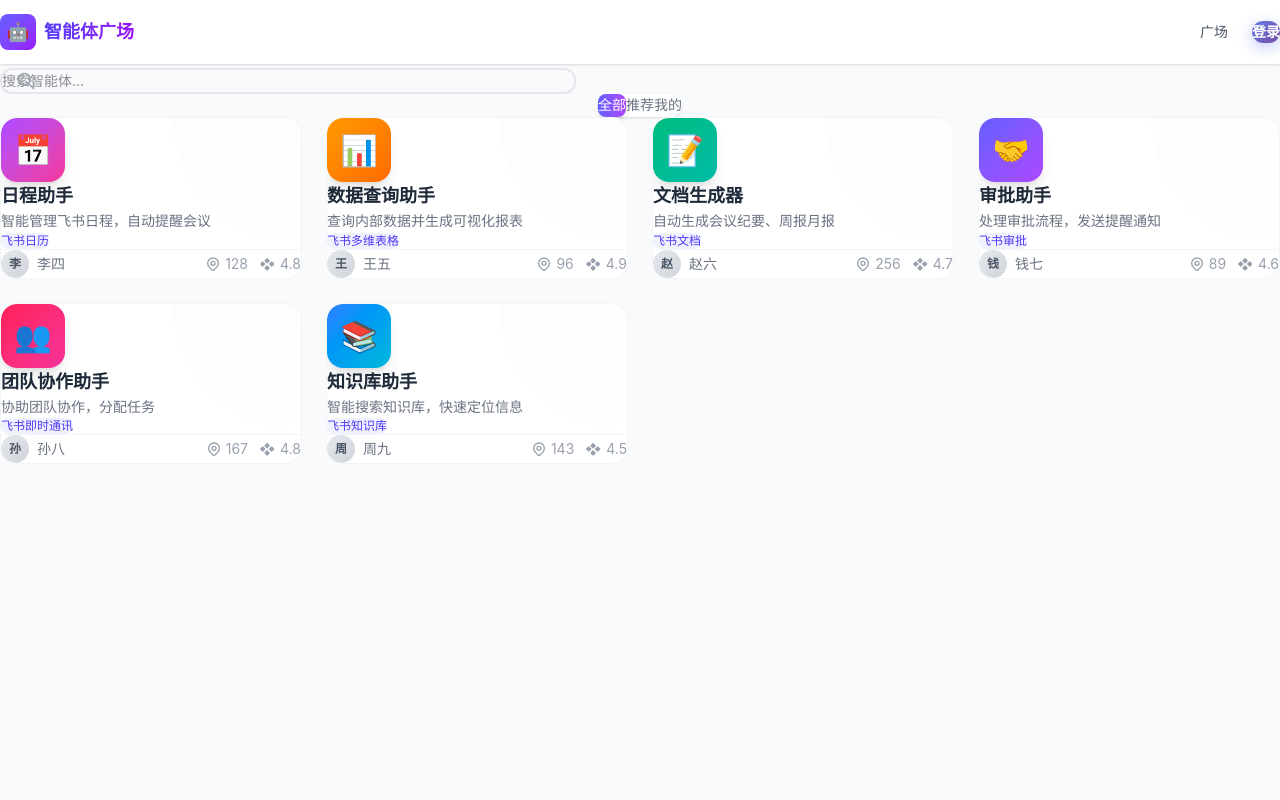
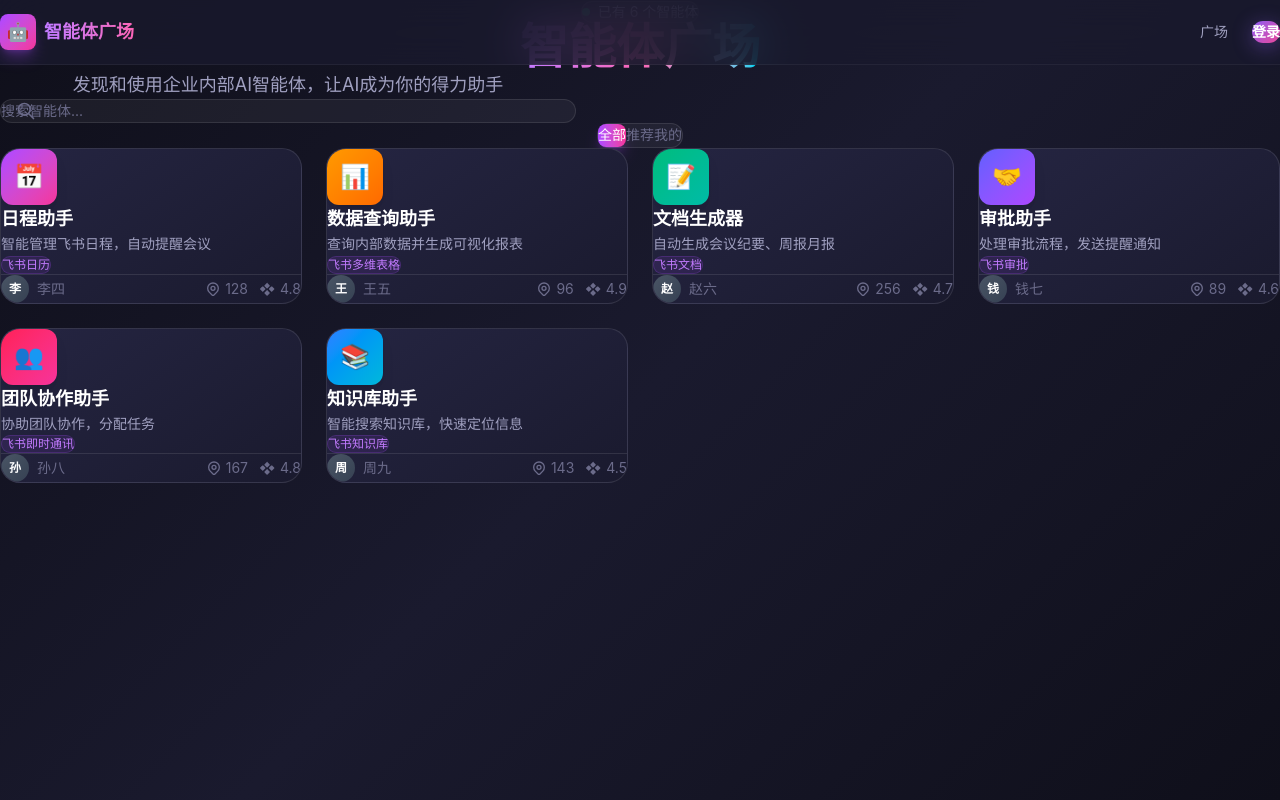
Before and after one commit to zhangxiaoran521520-web/agent-square, a Next.js app: page / in a window 1280 px wide. Built offline with nearby package versions, Linux system fonts and the light colour scheme.

Commit message:
feat: 升级深色主题，炫酷科技感 UI

```diff
--- a/src/app/globals.css
+++ b/src/app/globals.css
@@ -1,26 +1,31 @@
 @import "tailwindcss";
 
 :root {
-  --feishu-blue: #165dff;
-  --feishu-blue-light: #e8f3ff;
-  --feishu-gray-1: #f5f7fa;
-  --feishu-gray-2: #e5e6eb;
-  --feishu-gray-3: #c9cdd4;
-  --feishu-gray-4: #86909c;
-  --feishu-gray-5: #4e5969;
-  --feishu-gray-6: #1d2129;
+  --dark-bg: #0f0f1a;
+  --dark-surface: #1a1a2e;
+  --dark-card: #252542;
+  --dark-border: #3a3a5c;
+  --text-primary: #ffffff;
+  --text-secondary: #a0a0c0;
+  --text-muted: #6b6b8a;
+  --accent-purple: #8b5cf6;
+  --accent-blue: #3b82f6;
+  --accent-pink: #ec4899;
+  --accent-cyan: #06b6d4;
 }
 
 @theme inline {
-  --color-feishu-blue: var(--feishu-blue);
-  --color-feishu-blue-light: var(--feishu-blue-light);
-  --color-feishu-gray-1: var(--feishu-gray-1);
-  --color-feishu-gray-2: var(--feishu-gray-2);
-  --color-feishu-gray-3: var(--feishu-gray-3);
-  --color-feishu-gray-4: var(--feishu-gray-4);
-  --color-feishu-gray-5: var(--feishu-gray-5);
-  --color-feishu-gray-6: var(--feishu-gray-6);
-  --font-sans: -apple-system, BlinkMacSystemFont, 'Segoe UI', Roboto, sans-serif;
+  --color-dark-bg: var(--dark-bg);
+  --color-dark-surface: var(--dark-surface);
+  --color-dark-card: var(--dark-card);
+  --color-dark-border: var(--dark-border);
+  --color-text-primary: var(--text-primary);
+  --color-text-secondary: var(--text-secondary);
+  --color-text-muted: var(--text-muted);
+  --color-accent-purple: var(--accent-purple);
+  --color-accent-blue: var(--accent-blue);
+  --color-accent-pink: var(--accent-pink);
+  --color-accent-cyan: var(--accent-cyan);
 }
 
 * {
@@ -30,11 +35,12 @@
 }
 
 body {
-  font-family: var(--font-sans);
-  background: #f5f7fa;
-  color: var(--feishu-gray-6);
+  font-family: -apple-system, BlinkMacSystemFont, 'Segoe UI', Roboto, sans-serif;
+  background: linear-gradient(135deg, #0f0f1a 0%, #1a1a2e 50%, #0f0f1a 100%);
+  color: var(--text-primary);
   font-size: 14px;
   line-height: 1.6;
+  min-height: 100vh;
 }
 
 @layer components {
@@ -54,54 +60,87 @@ body {
   }
 
   .btn-primary {
-    background: linear-gradient(135deg, #667eea 0%, #764ba2 100%);
+    background: linear-gradient(135deg, #8b5cf6 0%, #ec4899 100%);
     color: white;
-    box-shadow: 0 4px 15px rgba(102, 126, 234, 0.4);
+    box-shadow: 0 4px 20px rgba(139, 92, 246, 0.4);
   }
 
   .btn-primary:hover {
     transform: translateY(-2px);
-    box-shadow: 0 8px 25px rgba(102, 126, 234, 0.5);
+    box-shadow: 0 8px 30px rgba(139, 92, 246, 0.5);
+  }
+
+  .btn-secondary {
+    background: rgba(255, 255, 255, 0.1);
+    color: white;
+    border: 1px solid rgba(255, 255, 255, 0.2);
+  }
+
+  .btn-secondary:hover {
+    background: rgba(255, 255, 255, 0.15);
+    border-color: rgba(255, 255, 255, 0.3);
   }
 
   .card {
-    background: white;
+    background: linear-gradient(145deg, #252542 0%, #1a1a2e 100%);
     border-radius: 20px;
     padding: 24px;
-    box-shadow: 0 4px 20px rgba(0, 0, 0, 0.05);
+    border: 1px solid rgba(255, 255, 255, 0.1);
     transition: all 0.4s;
-    border: 1px solid rgba(255, 255, 255, 0.8);
+    position: relative;
+    overflow: hidden;
+  }
+
+  .card::before {
+    content: '';
+    position: absolute;
+    top: 0;
+    left: 0;
+    right: 0;
+    height: 1px;
+    background: linear-gradient(90deg, transparent, rgba(139, 92, 246, 0.5), transparent);
+    opacity: 0;
+    transition: opacity 0.3s;
+  }
+
+  .card:hover::before {
+    opacity: 1;
   }
 
   .card:hover {
     transform: translateY(-8px) scale(1.02);
-    box-shadow: 0 20px 40px rgba(0, 0, 0, 0.1);
+    border-color: rgba(139, 92, 246, 0.4);
+    box-shadow: 0 20px 40px rgba(0, 0, 0, 0.4), 0 0 40px rgba(139, 92, 246, 0.1);
   }
 
   .input {
     width: 100%;
     padding: 14px 18px;
-    border: 2px solid var(--feishu-gray-2);
+    background: rgba(255, 255, 255, 0.05);
+    border: 1px solid rgba(255, 255, 255, 0.1);
     border-radius: 14px;
     font-size: 14px;
     outline: none;
     transition: all 0.3s;
-    background: white;
+    color: white;
   }
 
   .input:focus {
-    border-color: var(--feishu-blue);
-    box-shadow: 0 0 0 4px rgba(22, 93, 255, 0.15);
+    border-color: var(--accent-purple);
+    box-shadow: 0 0 0 4px rgba(139, 92, 246, 0.2);
+  }
+
+  .input::placeholder {
+    color: var(--text-muted);
   }
 
   .tabs {
     display: flex;
     gap: 12px;
     padding: 6px;
-    background: rgba(255, 255, 255, 0.8);
+    background: rgba(255, 255, 255, 0.05);
     border-radius: 16px;
-    backdrop-filter: blur(10px);
-    box-shadow: 0 2px 10px rgba(0, 0, 0, 0.05);
+    border: 1px solid rgba(255, 255, 255, 0.1);
   }
 
   .tab {
@@ -110,26 +149,45 @@ body {
     font-size: 14px;
     font-weight: 500;
     cursor: pointer;
-    color: var(--feishu-gray-4);
+    color: var(--text-muted);
     background: transparent;
     border: none;
     transition: all 0.3s;
   }
 
   .tab:hover {
-    background: var(--feishu-gray-1);
-    color: var(--feishu-gray-6);
+    color: var(--text-primary);
   }
 
   .tab.active {
-    background: linear-gradient(135deg, #667eea 0%, #764ba2 100%);
+    background: linear-gradient(135deg, #8b5cf6 0%, #ec4899 100%);
     color: white;
-    box-shadow: 0 4px 15px rgba(102, 126, 234, 0.4);
+    box-shadow: 0 4px 15px rgba(139, 92, 246, 0.4);
   }
 
-  .glass {
-    background: rgba(255, 255, 255, 0.9);
-    backdrop-filter: blur(20px);
-    border: 1px solid rgba(255, 255, 255, 0.8);
+  .glow-purple {
+    box-shadow: 0 0 30px rgba(139, 92, 246, 0.3);
+  }
+
+  .glow-blue {
+    box-shadow: 0 0 30px rgba(59, 130, 246, 0.3);
   }
 }
+
+@keyframes float {
+  0%, 100% {
+    transform: translateY(0);
+  }
+  50% {
+    transform: translateY(-10px);
+  }
+}
+
+@keyframes pulse-glow {
+  0%, 100% {
+    box-shadow: 0 0 20px rgba(139, 92, 246, 0.3);
+  }
+  50% {
+    box-shadow: 0 0 40px rgba(139, 92, 246, 0.5);
+  }
+}
--- a/src/app/page.tsx
+++ b/src/app/page.tsx
@@ -115,34 +115,41 @@ export default function HomePage() {
 
   if (loading) {
     return (
-      <div className="min-h-screen bg-gray-50 flex items-center justify-center">
+      <div className="min-h-screen flex items-center justify-center">
         <div className="text-center">
-          <div className="w-16 h-16 border-4 border-indigo-200 border-t-indigo-600 rounded-full animate-spin mx-auto mb-4"></div>
-          <p className="text-gray-500">正在加载...</p>
+          <div className="w-16 h-16 border-4 border-purple-500/30 border-t-purple-500 rounded-full animate-spin mx-auto mb-4"></div>
+          <p className="text-text-secondary">正在加载智能体广场...</p>
         </div>
       </div>
     );
   }
 
   return (
-    <div className="min-h-screen bg-gray-50">
+    <div className="min-h-screen">
       <div className="max-w-7xl mx-auto px-6 py-24">
         <div className="text-center mb-12">
-          <h1 className="text-4xl font-bold bg-gradient-to-r from-indigo-600 to-purple-600 bg-clip-text text-transparent mb-4">
-            智能体广场
+          <div className="inline-flex items-center gap-2 px-4 py-2 bg-white/5 rounded-full mb-6 border border-white/10">
+            <span className="w-2 h-2 bg-green-400 rounded-full animate-pulse"></span>
+            <span className="text-text-secondary text-sm">已有 {agents.length} 个智能体</span>
+          </div>
+
+          <h1 className="text-4xl md:text-5xl font-bold mb-4">
+            <span className="bg-gradient-to-r from-purple-400 via-pink-400 to-cyan-400 bg-clip-text text-transparent">
+              智能体广场
+            </span>
           </h1>
-          <p className="text-gray-500 text-lg mb-8">
-            发现和使用企业内部AI智能体，提升工作效率
+          <p className="text-text-secondary text-lg mb-8 max-w-xl mx-auto">
+            发现和使用企业内部AI智能体，让AI成为你的得力助手
           </p>
 
           <div className="max-w-xl mx-auto relative">
-            <svg className="absolute left-4 top-1/2 -translate-y-1/2 w-5 h-5 text-gray-400" fill="none" stroke="currentColor" viewBox="0 0 24 24">
+            <svg className="absolute left-4 top-1/2 -translate-y-1/2 w-5 h-5 text-text-muted" fill="none" stroke="currentColor" viewBox="0 0 24 24">
               <path strokeLinecap="round" strokeLinejoin="round" strokeWidth={2} d="M21 21l-6-6m2-5a7 7 0 11-14 0 7 7 0 0114 0z" />
             </svg>
             <input
               type="text"
               placeholder="搜索智能体..."
-              className="w-full pl-12 pr-4 py-4 rounded-xl border-2 border-gray-200 focus:border-indigo-500 focus:outline-none focus:ring-4 focus:ring-indigo-100 transition-all"
+              className="w-full pl-12 pr-4 py-4 rounded-xl bg-white/5 border border-white/10 focus:border-purple-500 focus:outline-none focus:ring-4 focus:ring-purple-500/20 transition-all text-white placeholder:text-text-muted"
               value={searchTerm}
               onChange={(e) => setSearchTerm(e.target.value)}
             />
@@ -150,21 +157,21 @@ export default function HomePage() {
         </div>
 
         <div className="flex justify-center mb-8">
-          <div className="flex bg-white rounded-xl p-1 shadow-sm">
+          <div className="flex bg-white/5 rounded-xl p-1 border border-white/10">
             <button
-              className={`px-6 py-2 rounded-lg font-medium transition-all ${activeTab === 'all' ? 'bg-gradient-to-r from-indigo-500 to-purple-500 text-white shadow-md' : 'text-gray-500 hover:text-gray-700'}`}
+              className={`px-6 py-2 rounded-lg font-medium transition-all ${activeTab === 'all' ? 'bg-gradient-to-r from-purple-500 to-pink-500 text-white shadow-lg shadow-purple-500/30' : 'text-text-muted hover:text-text-primary'}`}
               onClick={() => setActiveTab('all')}
             >
               全部
             </button>
             <button
-              className={`px-6 py-2 rounded-lg font-medium transition-all ${activeTab === 'recommended' ? 'bg-gradient-to-r from-indigo-500 to-purple-500 text-white shadow-md' : 'text-gray-500 hover:text-gray-700'}`}
+              className={`px-6 py-2 rounded-lg font-medium transition-all ${activeTab === 'recommended' ? 'bg-gradient-to-r from-purple-500 to-pink-500 text-white shadow-lg shadow-purple-500/30' : 'text-text-muted hover:text-text-primary'}`}
               onClick={() => setActiveTab('recommended')}
             >
               推荐
             </button>
             <button
-              className={`px-6 py-2 rounded-lg font-medium transition-all ${activeTab === 'mine' ? 'bg-gradient-to-r from-indigo-500 to-purple-500 text-white shadow-md' : 'text-gray-500 hover:text-gray-700'}`}
+              className={`px-6 py-2 rounded-lg font-medium transition-all ${activeTab === 'mine' ? 'bg-gradient-to-r from-purple-500 to-pink-500 text-white shadow-lg shadow-purple-500/30' : 'text-text-muted hover:text-text-primary'}`}
               onClick={() => setActiveTab('mine')}
             >
               我的
@@ -186,13 +193,13 @@ export default function HomePage() {
 
         {filteredAgents.length === 0 && (
           <div className="text-center py-20">
-            <div className="w-20 h-20 mx-auto mb-6 rounded-full bg-gray-100 flex items-center justify-center">
-              <svg className="w-10 h-10 text-gray-400" fill="none" stroke="currentColor" viewBox="0 0 24 24">
+            <div className="w-20 h-20 mx-auto mb-6 rounded-full bg-white/5 flex items-center justify-center border border-white/10">
+              <svg className="w-10 h-10 text-text-muted" fill="none" stroke="currentColor" viewBox="0 0 24 24">
                 <path strokeLinecap="round" strokeLinejoin="round" strokeWidth={1.5} d="M9.172 16.172a4 4 0 015.656 0M9 10h.01M15 10h.01M21 12a9 9 0 11-18 0 9 9 0 0118 0z" />
               </svg>
             </div>
-            <h3 className="text-xl font-semibold text-gray-700 mb-2">暂无智能体</h3>
-            <p className="text-gray-500">成为第一个创建智能体的人吧！</p>
+            <h3 className="text-xl font-semibold text-text-primary mb-2">暂无智能体</h3>
+            <p className="text-text-muted">成为第一个创建智能体的人吧！</p>
           </div>
         )}
       </div>
--- a/src/components/AgentCard.tsx
+++ b/src/components/AgentCard.tsx
@@ -17,7 +17,7 @@ const gradientColors = [
   'from-rose-500 to-pink-500',
 ];
 
-export default function AgentCard({ agent, isHovered }: AgentCardProps) {
+export default function AgentCard({ agent }: AgentCardProps) {
   const gradientIndex = parseInt(agent.id) % gradientColors.length;
   const gradient = gradientColors[gradientIndex];
 
@@ -26,19 +26,16 @@ export default function AgentCard({ agent, isHovered }: AgentCardProps) {
       href={`/agent/${agent.id}`}
       className="group block"
     >
-      <div className="relative bg-white rounded-2xl p-6 h-full transition-all duration-500 hover:shadow-2xl hover:-translate-y-2 border border-gray-100 overflow-hidden">
-        <div className="absolute top-0 right-0 w-32 h-32 bg-gradient-to-br from-gray-50 to-transparent rounded-bl-full opacity-50 group-hover:opacity-100 transition-opacity"></div>
-
-        <div className="relative z-10">
-          <div className={`w-16 h-16 rounded-2xl bg-gradient-to-br ${gradient} flex items-center justify-center text-3xl mb-4 shadow-lg group-hover:scale-110 transition-transform duration-300`}>
+      <div className="card">
+        <div className={`w-14 h-14 rounded-xl bg-gradient-to-br ${gradient} flex items-center justify-center text-2xl mb-4 shadow-lg group-hover:scale-110 transition-transform duration-300`}>
           {agent.icon}
         </div>
 
-          <h3 className="text-lg font-bold text-gray-800 mb-2 group-hover:text-indigo-600 transition-colors">
+        <h3 className="text-lg font-bold text-text-primary mb-2 group-hover:text-purple-400 transition-colors">
           {agent.name}
         </h3>
 
-          <p className="text-gray-500 text-sm mb-4 line-clamp-2 leading-relaxed">
+        <p className="text-text-secondary text-sm mb-4 line-clamp-2 leading-relaxed">
           {agent.description}
         </p>
 
@@ -46,22 +43,22 @@ export default function AgentCard({ agent, isHovered }: AgentCardProps) {
           {agent.tools.map((tool, index) => (
             <span
               key={index}
-                className="px-3 py-1 text-xs font-medium bg-indigo-50 text-indigo-600 rounded-full"
+              className="px-3 py-1 text-xs font-medium bg-purple-500/10 text-purple-400 rounded-full border border-purple-500/20"
             >
               {tool}
             </span>
           ))}
         </div>
 
-          <div className="flex items-center justify-between pt-4 border-t border-gray-100">
+        <div className="flex items-center justify-between pt-4 border-t border-white/10">
           <div className="flex items-center gap-2">
-              <div className="w-7 h-7 rounded-full bg-gradient-to-br from-gray-200 to-gray-300 flex items-center justify-center text-xs font-semibold text-gray-600">
+            <div className="w-7 h-7 rounded-full bg-gradient-to-br from-gray-600 to-gray-700 flex items-center justify-center text-xs font-semibold text-white">
               {agent.authorName.charAt(0)}
             </div>
-              <span className="text-sm text-gray-500">{agent.authorName}</span>
+            <span className="text-sm text-text-muted">{agent.authorName}</span>
           </div>
 
-            <div className="flex items-center gap-3 text-sm text-gray-400">
+          <div className="flex items-center gap-3 text-sm text-text-muted">
             <span className="flex items-center gap-1">
               <svg className="w-4 h-4" fill="none" stroke="currentColor" viewBox="0 0 24 24">
                 <path strokeLinecap="round" strokeLinejoin="round" strokeWidth={2} d="M17.657 16.657L13.414 20.9a1.998 1.998 0 01-2.827 0l-4.244-4.243a8 8 0 1111.314 0z" />
@@ -78,9 +75,6 @@ export default function AgentCard({ agent, isHovered }: AgentCardProps) {
           </div>
         </div>
       </div>
-
-        <div className="absolute inset-0 bg-gradient-to-t from-indigo-50/50 to-transparent opacity-0 group-hover:opacity-100 transition-opacity duration-300"></div>
-      </div>
     </Link>
   );
 }
--- a/src/components/Header.tsx
+++ b/src/components/Header.tsx
@@ -28,19 +28,19 @@ export default function Header() {
   };
 
   return (
-    <header className="fixed top-0 left-0 right-0 z-50 bg-white shadow-sm">
+    <header className="fixed top-0 left-0 right-0 z-50 bg-dark-surface/80 backdrop-blur-xl border-b border-white/5">
       <div className="max-w-7xl mx-auto px-6 h-16 flex items-center justify-between">
         <Link href="/" className="flex items-center gap-2">
-          <div className="w-9 h-9 rounded-lg bg-gradient-to-br from-indigo-500 to-purple-600 flex items-center justify-center text-white text-lg">
+          <div className="w-9 h-9 rounded-lg bg-gradient-to-br from-purple-500 to-pink-500 flex items-center justify-center text-white text-lg shadow-lg shadow-purple-500/30">
             🤖
           </div>
-          <span className="text-lg font-bold bg-gradient-to-r from-indigo-600 to-purple-600 bg-clip-text text-transparent">
+          <span className="text-lg font-bold bg-gradient-to-r from-purple-400 to-pink-400 bg-clip-text text-transparent">
             智能体广场
           </span>
         </Link>
 
         <nav className="flex items-center gap-6">
-          <Link href="/" className="text-gray-600 hover:text-indigo-600 font-medium transition-colors">
+          <Link href="/" className="text-text-secondary hover:text-text-primary font-medium transition-colors">
             广场
           </Link>
 
@@ -55,16 +55,16 @@ export default function Header() {
 
               <div className="relative group">
                 <button className="flex items-center gap-2">
-                  <div className="w-8 h-8 rounded-full bg-gradient-to-br from-indigo-500 to-purple-600 flex items-center justify-center text-white text-sm font-semibold">
+                  <div className="w-8 h-8 rounded-full bg-gradient-to-br from-purple-500 to-pink-500 flex items-center justify-center text-white text-sm font-semibold shadow-lg shadow-purple-500/30">
                     {user.name?.charAt(0) || '?'}
                   </div>
-                  <span className="text-sm font-medium text-gray-700">{user.name}</span>
+                  <span className="text-sm font-medium text-text-primary">{user.name}</span>
                 </button>
 
-                <div className="absolute right-0 mt-2 w-40 py-2 bg-white rounded-lg shadow-lg border border-gray-100 opacity-0 invisible group-hover:opacity-100 group-hover:visible transition-all">
+                <div className="absolute right-0 mt-2 w-40 py-2 bg-dark-card rounded-lg shadow-xl border border-white/10 opacity-0 invisible group-hover:opacity-100 group-hover:visible transition-all">
                   <button
                     onClick={handleLogout}
-                    className="w-full px-4 py-2 text-left text-sm text-red-500 hover:bg-red-50 rounded"
+                    className="w-full px-4 py-2 text-left text-sm text-red-400 hover:bg-red-500/10 rounded"
                   >
                     退出登录
                   </button>
```
Lines whose indentation alone changed are shown as unchanged.
